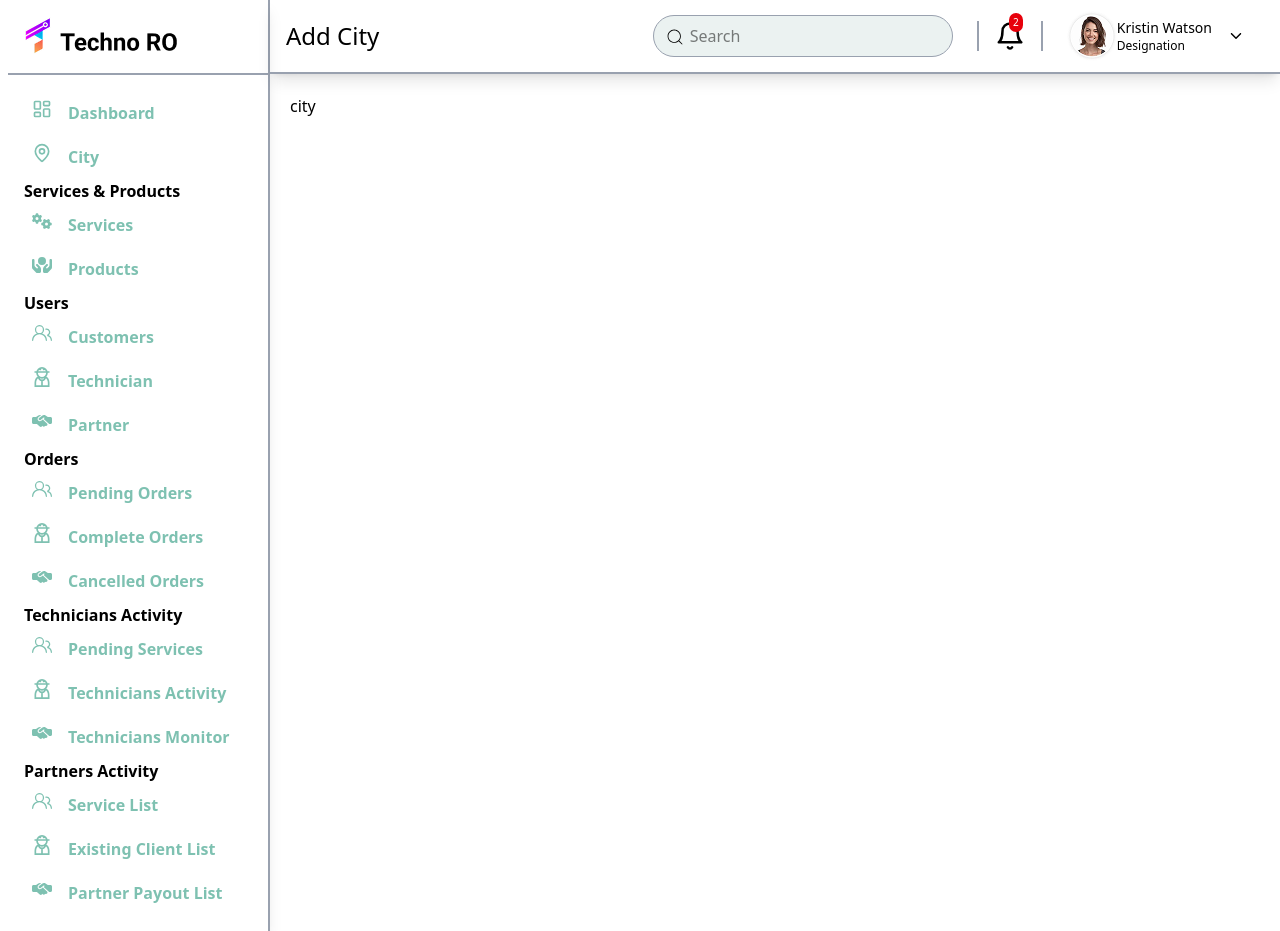
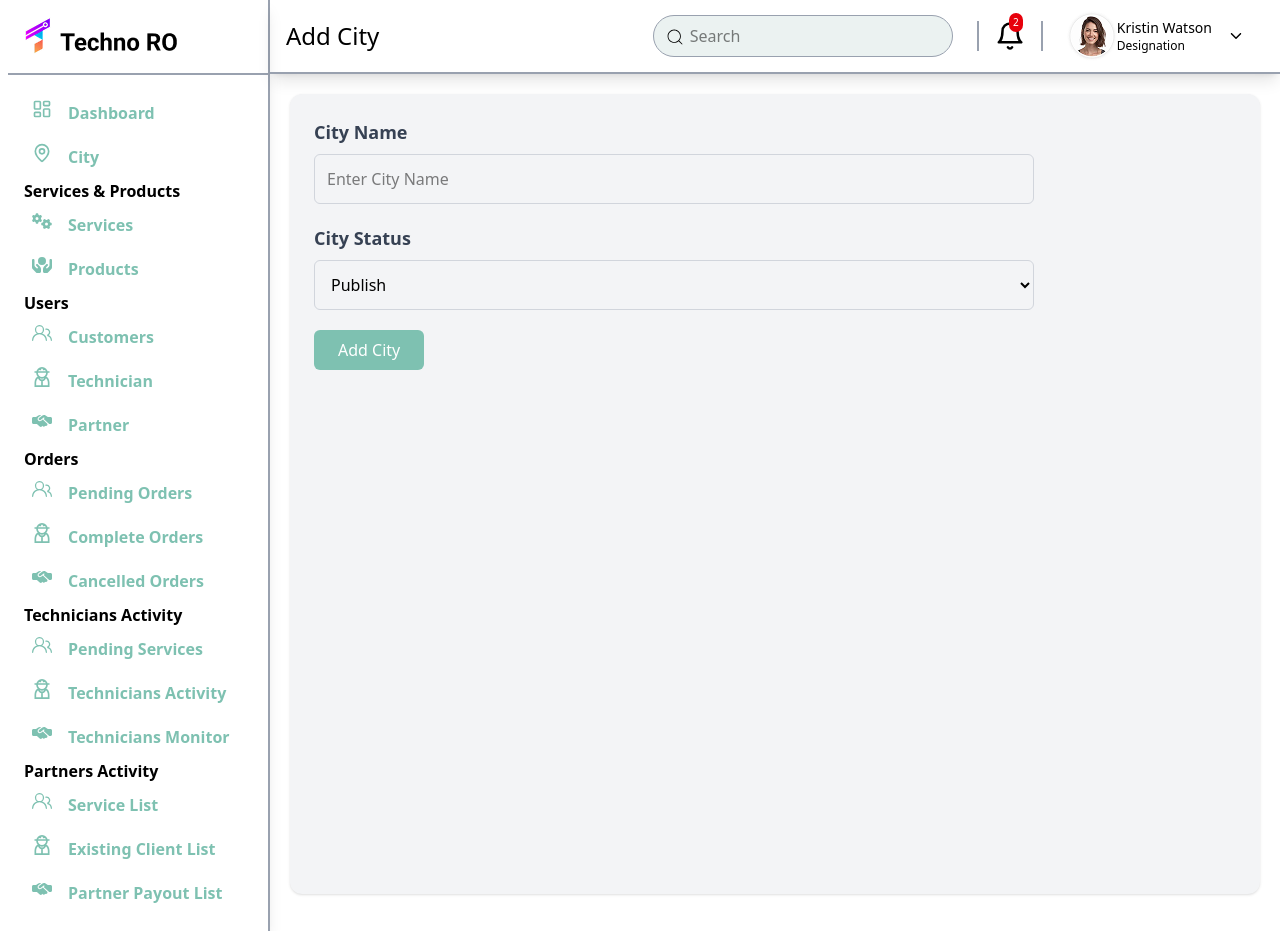
Before and after one commit to pinkijha/Techno-RoCare, a React (Vite) app: page /admin/city in a window 1280 px wide. Built offline with nearby package versions, Linux system fonts and the light colour scheme.

Commit message:
add city and add services page added

```diff
--- a/src/components/superAdmin/header/Header.jsx
+++ b/src/components/superAdmin/header/Header.jsx
@@ -14,6 +14,9 @@ const Header = () => {
     "/admin/city": "Add City",
     "/admin/product": "Add Product",
     "/admin/services": "Add Services",
+    "/admin/orders": "Add Orders",
+
+
   };
 
   // Get the current page title or default to "Page Not Found"
--- a/src/components/superAdmin/pages/AddCity.jsx
+++ b/src/components/superAdmin/pages/AddCity.jsx
@@ -2,9 +2,26 @@ import React from 'react'
 
 const AddCity = () => {
   return (
-    <div className=''>
-      city
+    <div className="min-h-screen flex rounded-xl shadow-sm  bg-gray-100 ">
+    <div className="p-6 w-full max-w-3xl ">
+      <h2 className="text-lg font-semibold text-gray-700 mb-2">City Name</h2>
+      <input
+        type="text"
+        placeholder="Enter City Name"
+        className="w-full p-3 border border-gray-300 rounded-md focus:outline-none focus:ring-2 focus:ring-blue-400 mb-5"
+      />
+
+      <h2 className="text-lg font-semibold text-gray-700 mb-2">City Status</h2>
+      <select className="w-full p-3 border border-gray-300 rounded-md focus:outline-none focus:ring-2 focus:ring-blue-400 mb-5">
+        <option>Publish</option>
+        <option>Draft</option>
+      </select>
+
+      <button className="bg-[#7EC1B1] text-white px-6 py-2 rounded-md hover:bg-teal-500 transition duration-300">
+        Add City
+      </button>
     </div>
+  </div>
   )
 }
 
--- a/src/components/superAdmin/pages/AddServices.jsx
+++ b/src/components/superAdmin/pages/AddServices.jsx
@@ -1,11 +1,63 @@
-import React from 'react'
+import React from "react";
 
 const AddServices = () => {
   return (
-    <div>
+    <div className="min-h-screen flex rounded-xl shadow-sm  bg-gray-100">
+      <div className="px-6 py-5 w-full max-w-3xl ">
+        {/* Service Name */}
+        <label className="text-lg font-semibold text-gray-700 mb-1 block">
+          Service Name
+        </label>
+        <input
+          type="text"
+          placeholder="Enter Service Name"
+          className="w-full p-3 border border-gray-300 rounded-md focus:outline-none focus:ring-2 focus:ring-blue-400 mb-5"
+        />
 
+        {/* Service Subtitle */}
+        <label className="text-lg font-semibold text-gray-700 mb-1 block">
+          Service Subtitle
+        </label>
+        <input
+          type="text"
+          placeholder="Enter Service Subtitle"
+          className="w-full p-3 border border-gray-300 rounded-md focus:outline-none focus:ring-2 focus:ring-blue-400 mb-5"
+        />
+
+        {/* Service Image Upload */}
+        <label className="text-lg font-semibold text-gray-700 mb-1 block">
+          Service Image
+        </label>
+        <input
+          type="file"
+          className="w-full p-2 border border-gray-300 rounded-md focus:outline-none mb-5"
+        />
+
+        {/* Service Video Upload */}
+        <label className="text-lg font-semibold text-gray-700 mb-1 block">
+          Service Video
+        </label>
+        <input
+          type="file"
+          className="w-full p-2 border border-gray-300 rounded-md focus:outline-none mb-5"
+        />
+
+        {/* Service Status */}
+        <label className="text-lg font-semibold text-gray-700 mb-1 block">
+          Service Status
+        </label>
+        <select className="w-full p-3 border border-gray-300 rounded-md focus:outline-none focus:ring-2 focus:ring-blue-400 mb-5">
+          <option>Publish</option>
+          <option>Unpublished</option>
+        </select>
+
+        {/* Submit Button */}
+        <button className="bg-[#7EC1B1] text-white px-6 py-2 rounded-md hover:bg-teal-500 transition duration-300">
+          Add Service
+        </button>
+      </div>
     </div>
-  )
-}
+  );
+};
 
-export default AddServices
+export default AddServices;
--- /dev/null
+++ b/src/components/superAdmin/pages/Orders.jsx
@@ -0,0 +1,11 @@
+import React from 'react'
+
+const Orders = () => {
+  return (
+    <div>
+
+    </div>
+  )
+}
+
+export default Orders
--- a/src/layouts/AdminLayout.jsx
+++ b/src/layouts/AdminLayout.jsx
@@ -7,6 +7,7 @@ import Banner from "../components/superAdmin/pages/Banner";
 import AddTimeSlot from "../components/superAdmin/pages/AddTimeSlot";
 import Header from "../components/superAdmin/header/Header";
 import Sidebar from "../components/superAdmin/sidebar/Sidebar";
+import Orders from "../components/superAdmin/pages/Orders";
 
 const Dashboard = () => <h1>Dashboard</h1>
 
@@ -31,6 +32,7 @@ const AdminLayout = () => {
         <Route path="/services" element={<AddServices />} />
         <Route path="/time-slot" element={<AddTimeSlot />} />
         <Route path="/banner" element={<Banner />} />
+        <Route path="/orders" element={<Orders/>} />
       </Routes>
      </div>
     </div>
```
Also changed, not shown: 1 other file (tests, documents, lock files or other folders).
